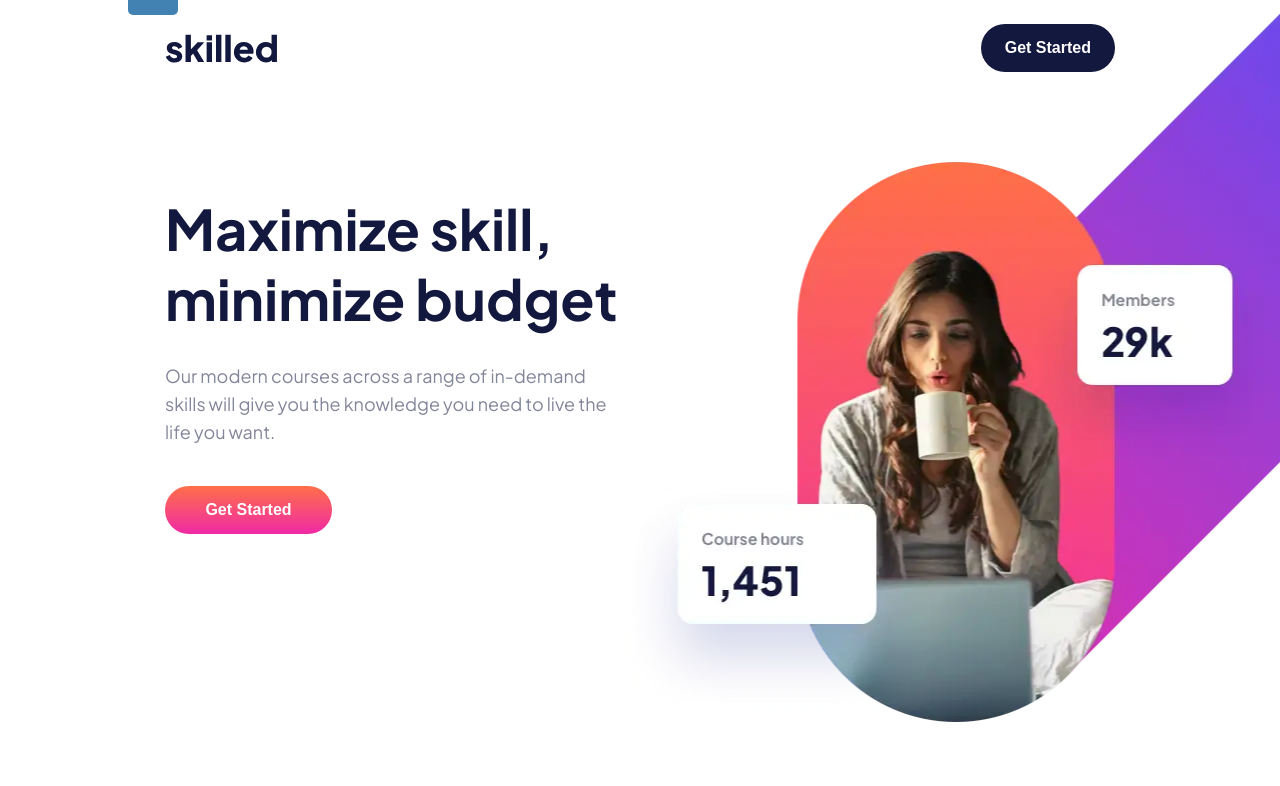
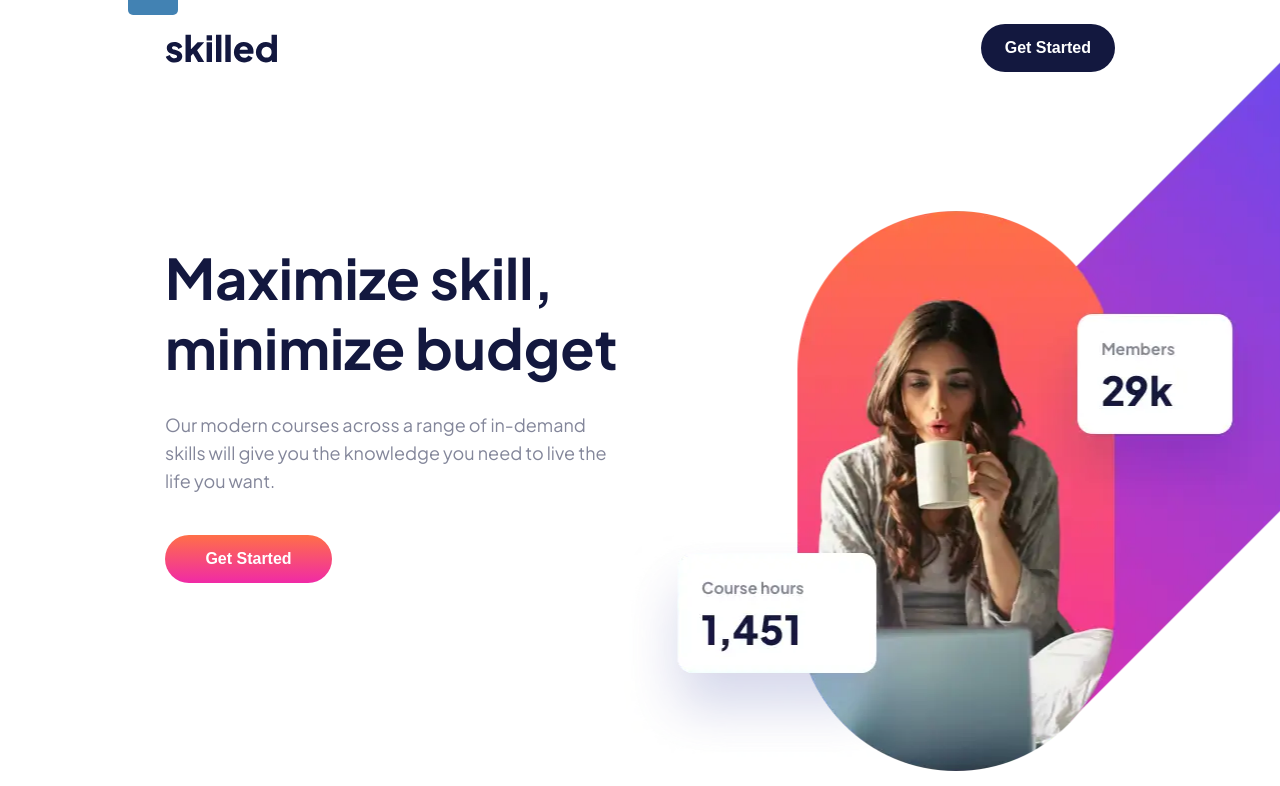
Before and after one commit to alexanderivanov2/frontend-mentor, a Vue app: page /newbie/skilled-e-learning-landing-page in a window 1280 px wide. Shown: the top 786 px of the page. Built offline with nearby package versions, Linux system fonts and the light colour scheme.

Commit message:
fix size issues

```diff
--- a/src/assets/styles/pages/LandingPages/_skilledELearningLandingPage.scss
+++ b/src/assets/styles/pages/LandingPages/_skilledELearningLandingPage.scss
@@ -339,6 +339,7 @@
         }
 
         .skilled-e-learning-header-section {
+            margin-top: 8.7rem;
             &-intro {
                 flex: 1 1 60%;
                 max-width: 46rem;
@@ -381,6 +382,7 @@
 
             &-wrapper {
                 gap: 3rem;
+                margin-bottom: 6rem;
             }
 
             .skilled-e-learning-course {
```
